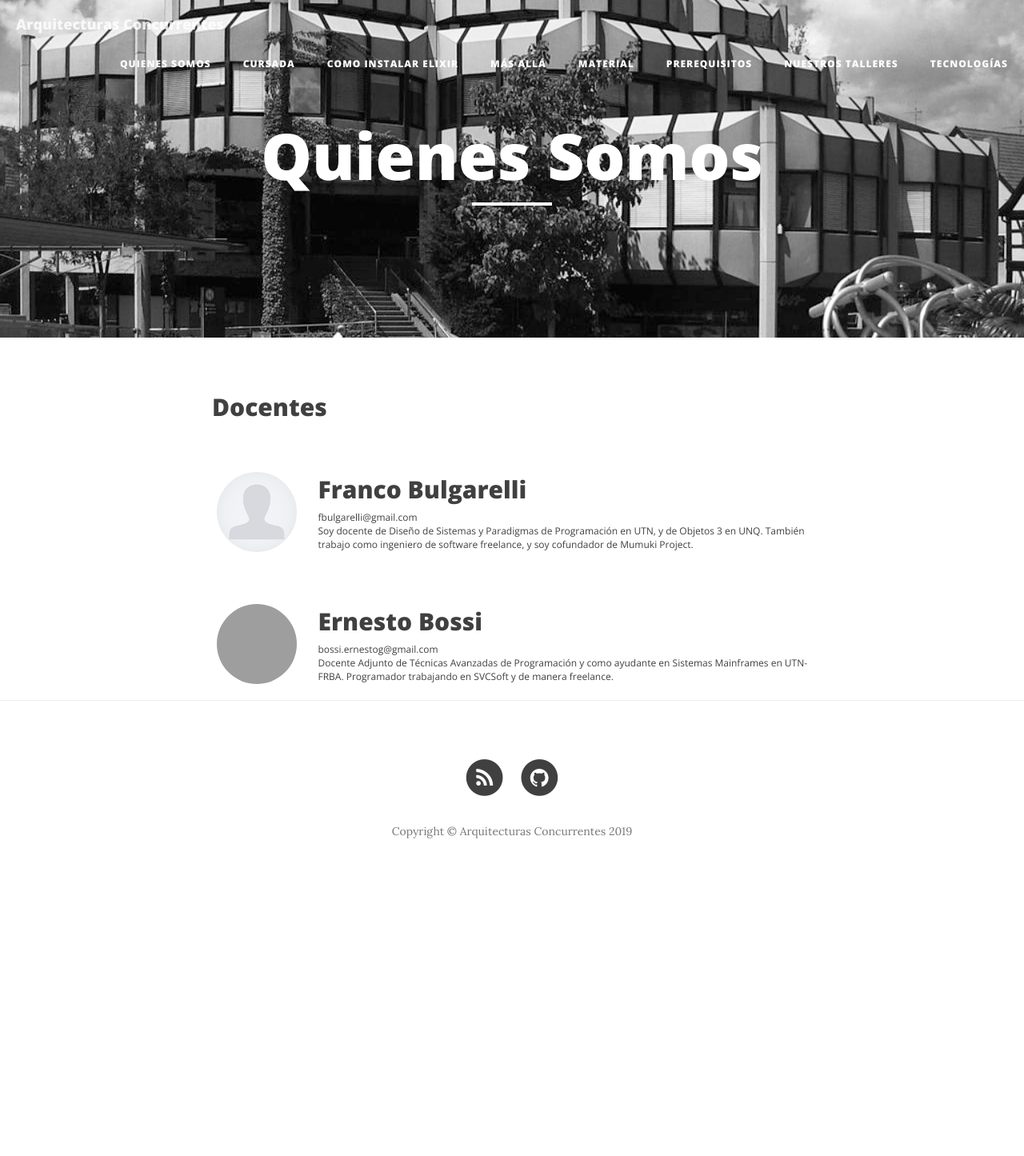
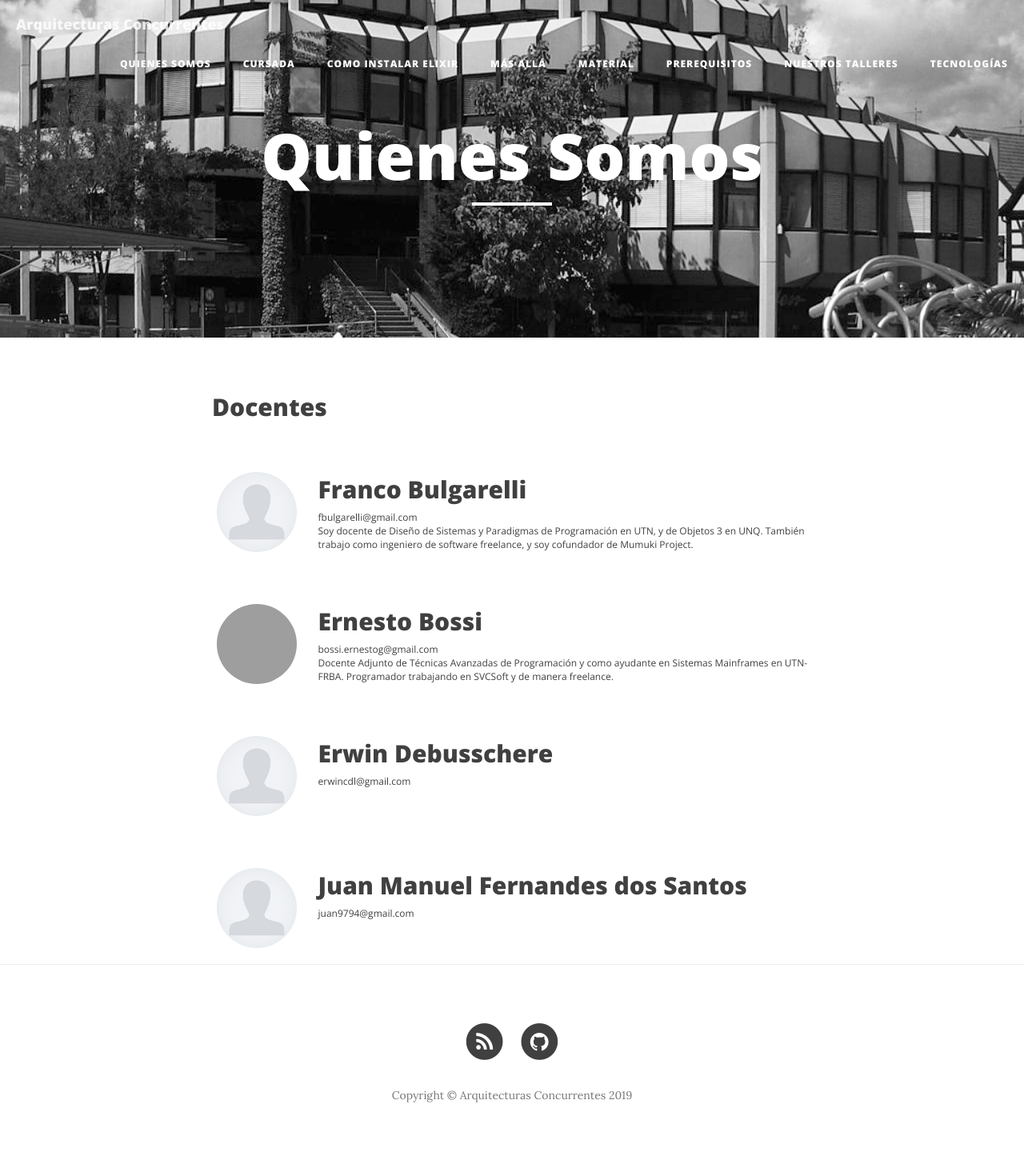
Before and after one commit to arquitecturas-concurrentes/arquitecturas-concurrentes.github.io, a Jekyll site: the page built from about.md, in a window 1280 px wide. Shown: the whole page at 80% size. Built offline with Jekyll 4.4.1, drawn with Linux system fonts in a browser that asks for light colours; nearby versions of some CDN libraries; before the commit the page ends 1115 px from its top, so only the background shows below that; grey boxes are pictures that could not be loaded.

Commit message:
Update about.md

```diff
--- a/about.md
+++ b/about.md
@@ -65,7 +65,6 @@ permalink: /about/
                 <span>Soy docente de Diseño de Sistemas y Paradigmas de Programación en UTN, y de Objetos 3 en UNQ. También trabajo como ingeniero de software freelance, y soy cofundador de  <a href="https://www.linkedin.com/company/mumuki-project">Mumuki Project</a>.</span>
             </div>
         </div>
-
     </div>
 
     <div style="clear:both"></div>
@@ -83,7 +82,40 @@ permalink: /about/
                 <span>Docente Adjunto de Técnicas Avanzadas de Programación y como ayudante en Sistemas Mainframes en UTN-FRBA. Programador trabajando en SVCSoft y de manera freelance.</span>
             </div>
         </div>
+    </div>
 
+    <div style="clear:both"></div>
+
+    <div class='team_member'>
+        <div class="left">
+            <img src="/img/UserImage.png"
+                 class="img-circle team_face">
+        </div>
+        <div class="right">
+            <div class="description">
+                <h2>Erwin Debusschere</h2>
+                <span><a href="mailto:erwincdl@gmail.com">erwincdl@gmail.com</a></span>
+                <br>
+                <span></span>
+            </div>
+        </div>
+    </div>
+
+    <div style="clear:both"></div>
+
+    <div class='team_member'>
+        <div class="left">
+            <img src="/img/UserImage.png"
+                 class="img-circle team_face">
+        </div>
+        <div class="right">
+            <div class="description">
+                <h2>Juan Manuel Fernandes dos Santos</h2>
+                <span><a href="mailto:juan9794@gmail.com">juan9794@gmail.com</a></span>
+                <br>
+                <span></span>
+            </div>
+        </div>
     </div>
 
 </div>
```
